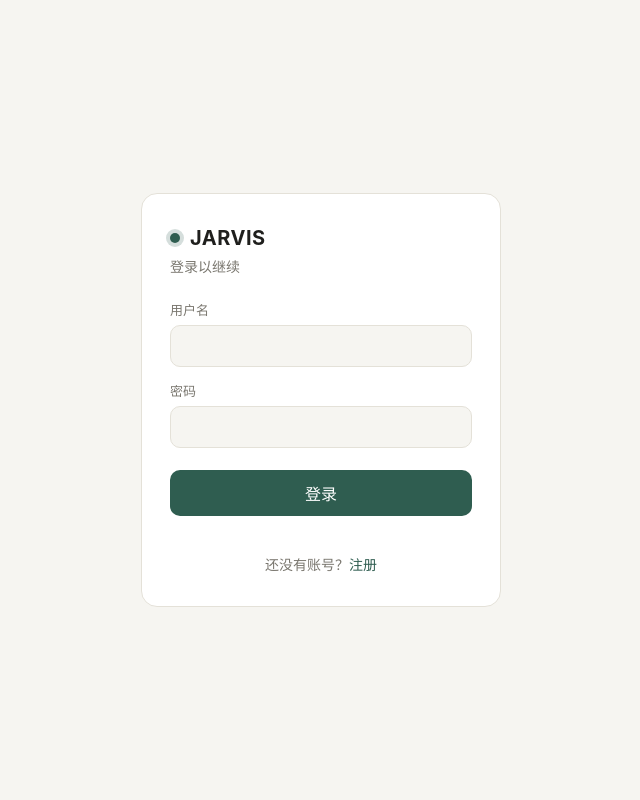
After one commit to nickyuan11/jarvis, a Spring Boot app: page /login.html in a window 1280 px wide. The commit adds this page. Shown: the whole page, without its empty margins (319-959 px from the left). Run offline with Spring Boot 4, Linux system fonts and the light colour scheme; some of the project's set-up classes (security, data sources, template engines, error pages and the like) are left out, and stand-ins take their place.

Commit message:
feat: user registration and login with JWT
- Secure APIs with Spring Security and a JWT authentication filter
- Hash passwords with BCrypt
- Add login/register page and attach token to all API requests

```diff
--- /dev/null
+++ b/src/main/java/com/nick/jarvis/dto/AuthResponse.java
@@ -0,0 +1,6 @@
+package com.nick.jarvis.dto;
+
+import java.time.Instant;
+
+public record AuthResponse(String token, Instant expiresAt, UserView user) {
+}
--- /dev/null
+++ b/src/main/java/com/nick/jarvis/dto/LoginRequest.java
@@ -0,0 +1,4 @@
+package com.nick.jarvis.dto;
+
+public record LoginRequest(String username, String password) {
+}
--- /dev/null
+++ b/src/main/java/com/nick/jarvis/dto/RegisterRequest.java
@@ -0,0 +1,4 @@
+package com.nick.jarvis.dto;
+
+public record RegisterRequest(String username, String password, String nickname) {
+}
--- /dev/null
+++ b/src/main/resources/static/login.html
@@ -0,0 +1,205 @@
+<!DOCTYPE html>
+<html lang="zh-CN">
+<head>
+    <meta charset="UTF-8">
+    <meta name="viewport" content="width=device-width, initial-scale=1">
+    <title>登录 · Jarvis</title>
+    <style>
+        :root {
+            --bg: #f6f5f1;
+            --panel: #ffffff;
+            --text: #1f1f1d;
+            --muted: #7a776f;
+            --line: #e4e1d8;
+            --accent: #2f5d50;
+            --error: #b3412e;
+        }
+        @media (prefers-color-scheme: dark) {
+            :root {
+                --bg: #171816;
+                --panel: #20221f;
+                --text: #ecebe6;
+                --muted: #9a978e;
+                --line: #33352f;
+                --accent: #7fb9a5;
+                --error: #e07a63;
+            }
+        }
+        * { box-sizing: border-box; }
+        html, body { height: 100%; margin: 0; }
+        body {
+            background: var(--bg);
+            color: var(--text);
+            font-family: -apple-system, "Segoe UI", "PingFang SC", "Microsoft YaHei", sans-serif;
+            display: flex;
+            align-items: center;
+            justify-content: center;
+            padding: 16px;
+        }
+        .card {
+            width: 100%;
+            max-width: 360px;
+            background: var(--panel);
+            border: 1px solid var(--line);
+            border-radius: 16px;
+            padding: 32px 28px;
+        }
+        .brand { display: flex; align-items: center; gap: 10px; margin-bottom: 6px; }
+        .dot {
+            width: 10px; height: 10px; border-radius: 50%;
+            background: var(--accent);
+            box-shadow: 0 0 0 4px color-mix(in srgb, var(--accent) 20%, transparent);
+        }
+        h1 { font-size: 20px; margin: 0; letter-spacing: 0.5px; }
+        .sub { color: var(--muted); font-size: 14px; margin: 0 0 24px; }
+        label { display: block; font-size: 13px; color: var(--muted); margin: 14px 0 6px; }
+        input {
+            width: 100%;
+            font: inherit;
+            color: var(--text);
+            background: var(--bg);
+            border: 1px solid var(--line);
+            border-radius: 10px;
+            padding: 10px 12px;
+        }
+        input:focus { outline: 2px solid color-mix(in srgb, var(--accent) 40%, transparent); border-color: var(--accent); }
+        .submit {
+            width: 100%;
+            margin-top: 22px;
+            font: inherit;
+            cursor: pointer;
+            border: none;
+            border-radius: 10px;
+            padding: 11px;
+            background: var(--accent);
+            color: #fff;
+        }
+        .submit:disabled { opacity: 0.6; cursor: not-allowed; }
+        .field-hint { font-size: 12px; color: var(--muted); margin-top: 6px; display: none; }
+        .card.register .field-hint { display: block; }
+        .field-hint.invalid { color: var(--error); }
+        .error { color: var(--error); font-size: 13px; min-height: 18px; margin-top: 12px; }
+        .switch { text-align: center; font-size: 14px; color: var(--muted); margin-top: 8px; }
+        .switch button {
+            font: inherit; color: var(--accent); background: none; border: none; cursor: pointer; padding: 0;
+        }
+        .register-only { display: none; }
+        .card.register .register-only { display: block; }
+    </style>
+</head>
+<body>
+<form class="card" id="form" novalidate>
+    <div class="brand"><div class="dot"></div><h1>JARVIS</h1></div>
+    <p class="sub" id="sub">登录以继续</p>
+
+    <label for="username">用户名</label>
+    <input id="username" autocomplete="username" required>
+    <div class="field-hint" id="username-hint">3 到 20 位英文字母、数字或下划线，不能有空格</div>
+
+    <div class="register-only">
+        <label for="nickname">昵称（可选）</label>
+        <input id="nickname" autocomplete="nickname">
+    </div>
+
+    <label for="password">密码</label>
+    <input id="password" type="password" autocomplete="current-password" required>
+
+    <button class="submit" id="submit" type="submit">登录</button>
+    <div class="error" id="error"></div>
+    <div class="switch"><span id="switch-text">还没有账号？</span><button type="button" id="switch">注册</button></div>
+</form>
+
+<script>
+    // 已经登录过就直接进聊天页
+    if (localStorage.getItem('jarvis_token')) location.replace('/');
+
+    const form = document.getElementById('form');
+    const errorEl = document.getElementById('error');
+    const submitBtn = document.getElementById('submit');
+    let mode = 'login';
+
+    // 和后端 AuthService 的规则保持一致。前端检查只为了及时提示，真正的校验在后端
+    const USERNAME_RULE = /^[A-Za-z0-9_]{3,20}$/;
+    const usernameInput = document.getElementById('username');
+    const usernameHint = document.getElementById('username-hint');
+
+    function usernameProblem(value) {
+        if (/\s/.test(value)) return '用户名不能包含空格';
+        if (/[^\x00-\x7F]/.test(value)) return '用户名不能包含中文或全角字符';
+        if (!USERNAME_RULE.test(value)) return '用户名需为 3 到 20 位英文字母、数字或下划线';
+        return null;
+    }
+
+    // 注册模式下，边输入边检查
+    usernameInput.addEventListener('input', () => {
+        if (mode !== 'register') return;
+        const value = usernameInput.value;
+        const problem = value ? usernameProblem(value) : null;
+        usernameHint.classList.toggle('invalid', !!problem);
+        usernameHint.textContent = problem || '3 到 20 位英文字母、数字或下划线，不能有空格';
+    });
+
+    function setMode(next) {
+        mode = next;
+        const isRegister = mode === 'register';
+        form.classList.toggle('register', isRegister);
+        document.getElementById('sub').textContent = isRegister ? '创建一个新账号' : '登录以继续';
+        submitBtn.textContent = isRegister ? '注册' : '登录';
+        document.getElementById('switch-text').textContent = isRegister ? '已有账号？' : '还没有账号？';
+        document.getElementById('switch').textContent = isRegister ? '登录' : '注册';
+        document.getElementById('password').autocomplete = isRegister ? 'new-password' : 'current-password';
+        errorEl.textContent = '';
+        usernameHint.classList.remove('invalid');
+        usernameHint.textContent = '3 到 20 位英文字母、数字或下划线，不能有空格';
+    }
+
+    document.getElementById('switch').addEventListener('click', () => setMode(mode === 'login' ? 'register' : 'login'));
+
+    form.addEventListener('submit', async (e) => {
+        e.preventDefault();
+        errorEl.textContent = '';
+        const body = {
+            // 登录时去掉首尾空格，兼容不小心多敲的空格；注册时保持原样，让规则检查生效
+            username: mode === 'register' ? usernameInput.value : usernameInput.value.trim(),
+            password: document.getElementById('password').value
+        };
+        if (!body.username || !body.password) {
+            errorEl.textContent = '请输入用户名和密码';
+            return;
+        }
+        if (mode === 'register') {
+            const problem = usernameProblem(body.username);
+            if (problem) {
+                // 问题显示在用户名下方，紧挨着出错的输入框
+                usernameHint.textContent = problem;
+                usernameHint.classList.add('invalid');
+                usernameInput.focus();
+                return;
+            }
+            body.nickname = document.getElementById('nickname').value.trim();
+        }
+
+        submitBtn.disabled = true;
+        try {
+            const resp = await fetch('/api/auth/' + mode, {
+                method: 'POST',
+                headers: { 'Content-Type': 'application/json' },
+                body: JSON.stringify(body)
+            });
+            const data = await resp.json().catch(() => ({}));
+            if (!resp.ok) {
+                errorEl.textContent = data.message || ('请求失败（HTTP ' + resp.status + '）');
+                return;
+            }
+            localStorage.setItem('jarvis_token', data.token);
+            localStorage.setItem('jarvis_user', JSON.stringify(data.user));
+            location.replace('/');
+        } catch (err) {
+            errorEl.textContent = '无法连接服务器';
+        } finally {
+            submitBtn.disabled = false;
+        }
+    });
+</script>
+</body>
+</html>
```
Also changed, not shown: pom.xml (+26 -0 lines), src/main/java/com/nick/jarvis/controller/AuthController.java (added, +40 -0 lines), src/main/java/com/nick/jarvis/dto/UserView.java (added, +7 -0 lines), src/main/java/com/nick/jarvis/security/CurrentUser.java (+12 -3 lines), src/main/java/com/nick/jarvis/security/JwtAuthenticationFilter.java (added, +45 -0 lines), src/main/java/com/nick/jarvis/security/JwtProperties.java (added, +13 -0 lines), src/main/java/com/nick/jarvis/security/JwtService.java (added, +73 -0 lines), src/main/java/com/nick/jarvis/security/SecurityConfig.java (added, +60 -0 lines), src/main/java/com/nick/jarvis/service/AuthService.java (added, +94 -0 lines), src/main/resources/application.yml (+10 -0 lines), src/main/resources/static/index.html (+58 -6 lines), 1 other file.
